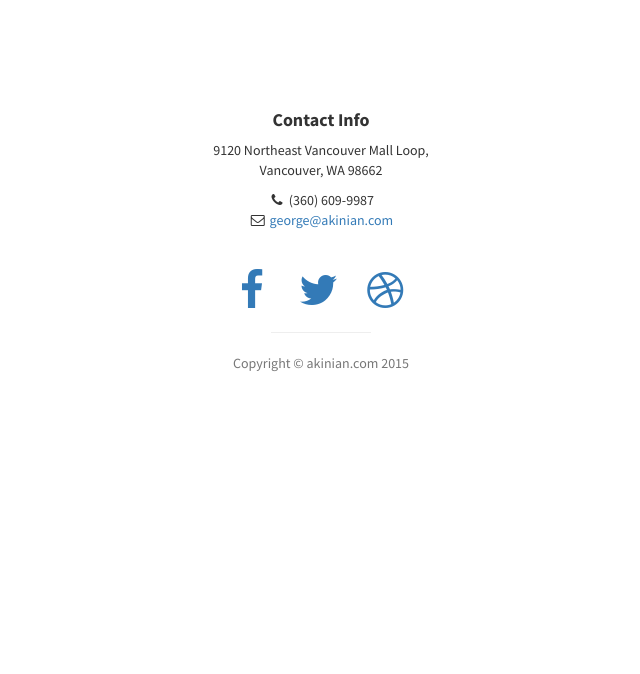
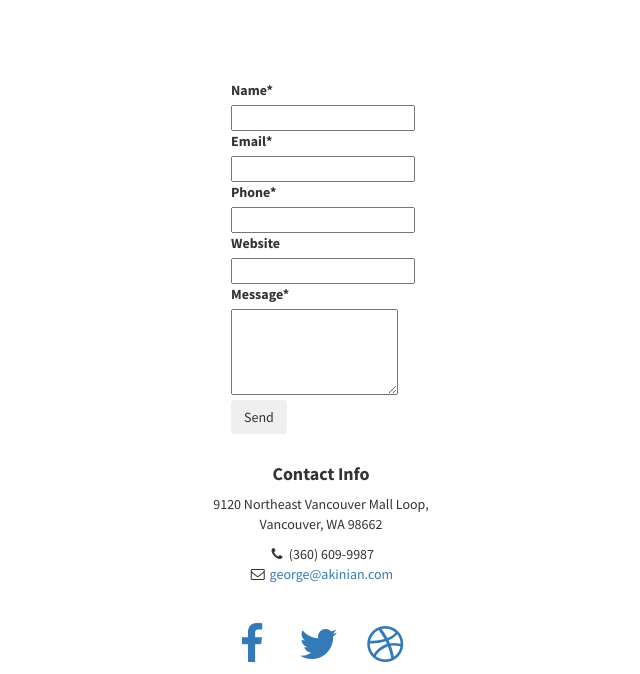
Before and after one commit to gosha50/Akinian.com, a PHP site: page / in a window 1280 px wide; the page is wider, and only the part inside the window is pictured. Shown: the part 3364-4038 px from the top of that part, without its empty margins (319-959 px from the left). Before the commit the page ends 3736 px from the top of that part, so only its background shows below. Run offline with PHP 8.4, Linux system fonts and the light colour scheme.

Commit message:
web form added.(requires work). styling for the webforms add(needs modification).

```diff
--- a/css/stylish-portfolio.css
+++ b/css/stylish-portfolio.css
@@ -234,6 +234,12 @@ hr.small {
         height: 75%;
     }
 }
+/* Form */
+.form {
+    position: relative;
+    top: 80px;
+    left: 550px;
+}
 
 /* Footer */
 
--- a/index.html
+++ b/index.html
@@ -223,7 +223,32 @@
         </iframe>
        <!-- https://www.google.com/maps/place/9120+NE+Vancouver+Mall+Loop,+Vancouver,+WA+98662/@45.6599517,-122.5789116,17z/data=!3m1!4b1!4m2!3m1!1s0x5495afe938cce8d3:0xf1b7084a7c2a1a10 -->
     </section>
-
+    <form class="form" method="POST" action="contact-form-submission.php">
+              <div>
+                <label for="input1">Name*</label>
+                <div><input class="form-input" type="text" name="name" id="input1"></div>
+              </div>
+              <div>
+                <label for="input2">Email*</label>
+                <div><input class="form-input" type="email" name="email" id="input2"></div>
+              </div>
+              <div>
+                <label for="input2">Phone*</label>
+                <div><input class="form-input" type="tel" name="phone" id="input2"></div>
+              </div>
+              <div>
+                <label for="input2">Website</label>
+                <div><input class="form-input" type="text" name="website" id="input2"></div>
+              </div>
+              <div>
+                <label for="input3">Message*</label>
+                <div><textarea class="form-input" name="message" id="input3" rows="4"></textarea></div>
+              </div>
+              <div>
+                <input type="hidden" name="save" value="contact">
+                <button type="submit" class="btn">Send</button>
+              </div>
+            </form>
     <!-- Footer -->
     <footer id="contact_2">
         <div class="container">
```
Also changed, not shown: css/bootstrap.css.
